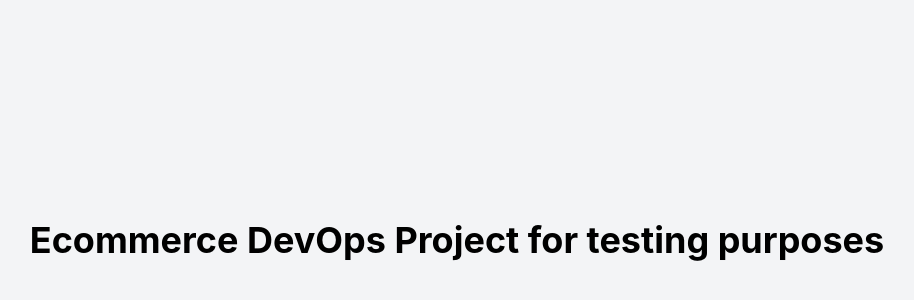
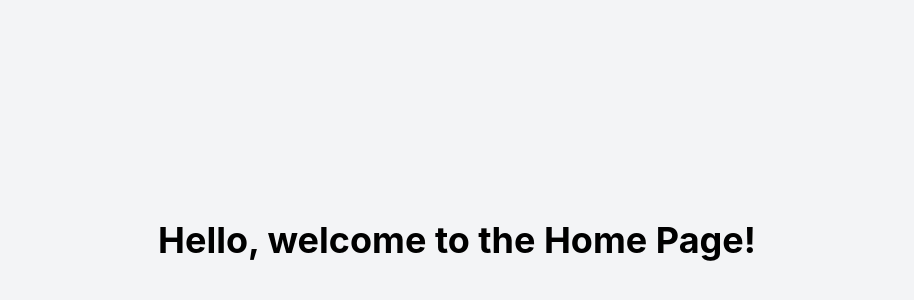
Before and after one commit to NaderDhamer/ecommerce-devops, a React app in the folder frontend/: page / in a window 1280 px wide. Shown: the part 160-460 px from the top of the page, without its empty margins (183-1097 px from the left). Built offline with nearby package versions, Linux system fonts and the light colour scheme; the HTML template or start-up script is replaced by a standard one.

Commit message:
changing home page

```diff
--- a/frontend/src/pages/Home.jsx
+++ b/frontend/src/pages/Home.jsx
@@ -2,7 +2,7 @@ export default function Home() {
   return (
     <div className="min-h-screen flex items-center justify-center bg-gray-100">
       <h1 className="text-4xl font-bold">
-        Ecommerce DevOps Project for testing purposes
+        Hello, welcome to the Home Page!
       </h1>
     </div>
   )
```
